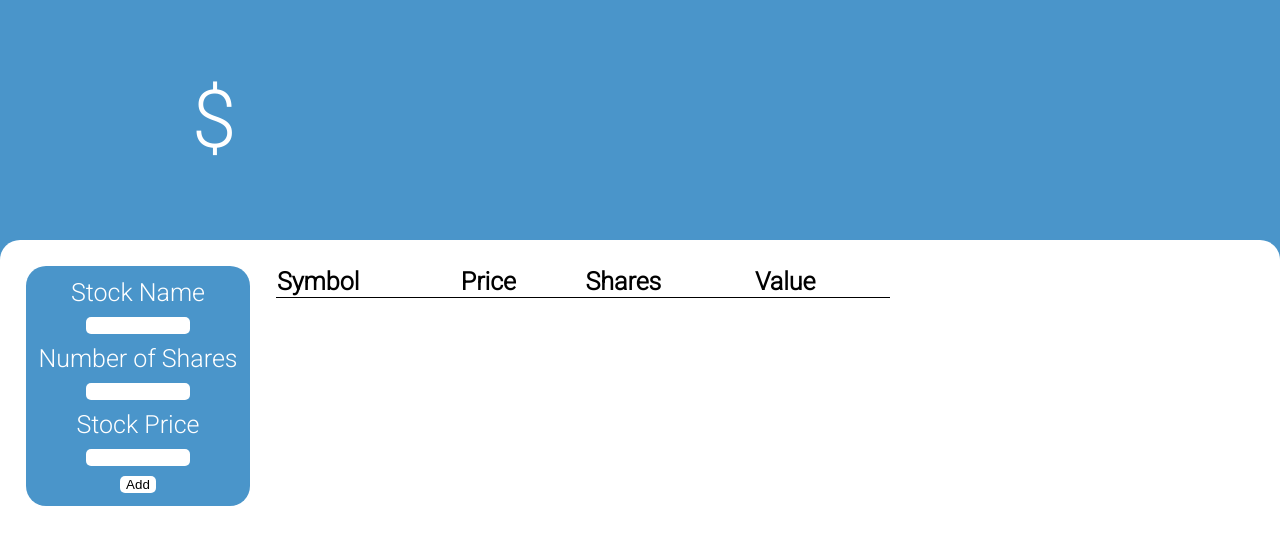
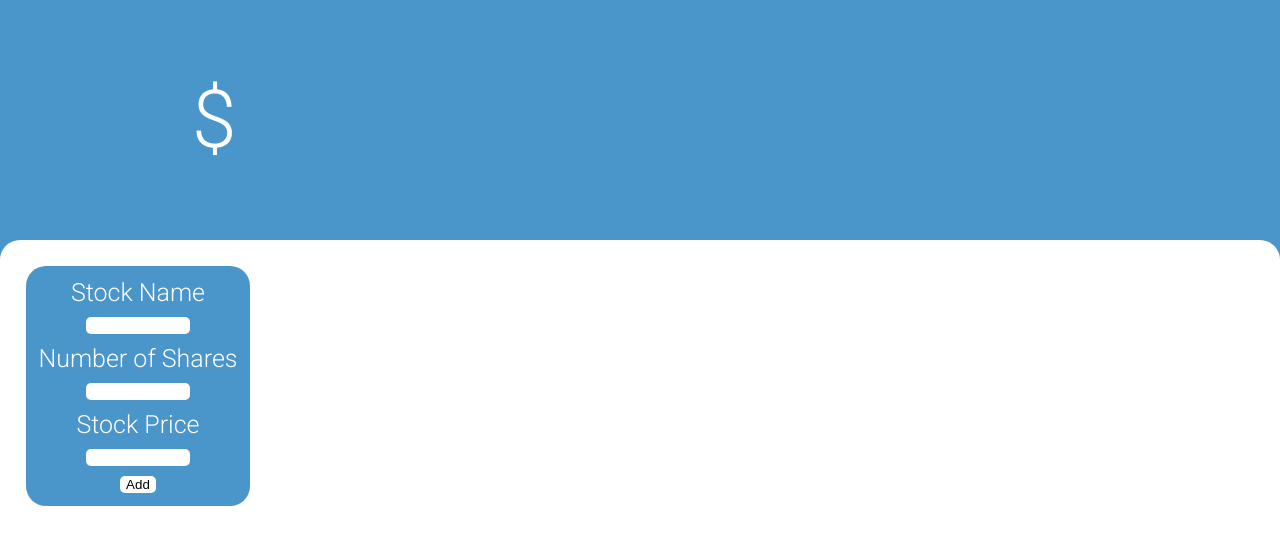
Before and after one commit to Stefan-RR/stock-portfolio-tracker, a React (Create React App) app: page / in a window 1280 px wide. Shown: the top 544 px of the page. Built offline with nearby package versions, Linux system fonts and the light colour scheme.

Commit message:
Update App.js

```diff
--- a/src/App.js
+++ b/src/App.js
@@ -26,7 +26,10 @@ function App() {
   return (
     <div className="App">
       <span className='top'>
-        <Display/>
+
+        <Display
+
+        />
       </span>
       <span className='bottom'>
         <Stock
@@ -39,20 +42,16 @@ function App() {
             <table>
                 <thead>
                     <tr>
-                        <th>Symbol</th>
-                        <th>Price</th>
-                        <th>Shares</th>
-                        <th>Value</th>
+
                     </tr>
                 </thead>
                 <tbody>
                 {stockList.map(holding => {
 
                   return <tr key={holding.id}>
-                            <td>{holding.id}</td>
-                            <td>${holding.price.toFixed(2)}</td>
-                            <td>{holding.value}</td>
-                            <td>${holding.amount.toFixed(2)}</td>
+                            <td><span className='ticker'>{holding.id}</span><span className='info'>${holding.price.toFixed(2)}|{holding.value}</span></td>
+
+                            <td className='val'>${holding.amount.toFixed(2)}</td>
                          </tr>
                     })}
                 </tbody>
```
